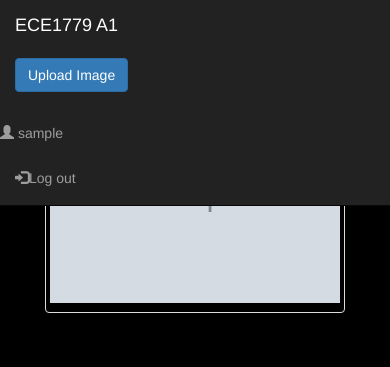
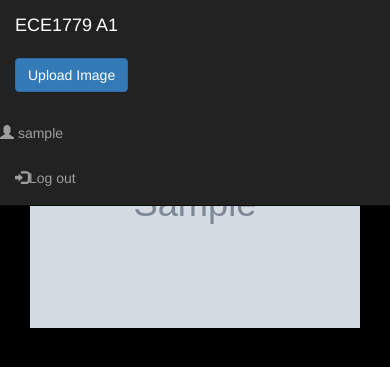
Before and after one commit to shengdade/ECE1779_Assignment1, a Flask app: template app/templates/main.html in a window 390 px wide. Shown: the top 367 px of the page. Run offline with Flask 2, Linux system fonts and the light colour scheme; the template is opened without the code that fills it: most values are stand-ins (such as "Sample title", 1, 10 or a date in 2020); grey boxes marked "Sample" are stand-in pictures; some libraries are stand-ins or nearby versions.

Commit message:
Seamless Responsive Photo Grid

```diff
--- a/app/templates/main.html
+++ b/app/templates/main.html
@@ -13,8 +13,54 @@
             padding: 30px;
         }
 
-        img {
-            max-height: 100% !important;
+        #photos {
+            /* Prevent vertical gaps */
+            line-height: 0;
+
+            -webkit-column-count: 5;
+            -webkit-column-gap: 0;
+            -moz-column-count: 5;
+            -moz-column-gap: 0;
+            column-count: 5;
+            column-gap: 0;
+        }
+
+        #photos .img {
+            /* Just in case there are inline attributes */
+            width: 100% !important;
+            height: auto !important;
+        }
+
+        @media (max-width: 1200px) {
+            #photos {
+                -moz-column-count: 4;
+                -webkit-column-count: 4;
+                column-count: 4;
+            }
+        }
+
+        @media (max-width: 1000px) {
+            #photos {
+                -moz-column-count: 3;
+                -webkit-column-count: 3;
+                column-count: 3;
+            }
+        }
+
+        @media (max-width: 800px) {
+            #photos {
+                -moz-column-count: 2;
+                -webkit-column-count: 2;
+                column-count: 2;
+            }
+        }
+
+        @media (max-width: 400px) {
+            #photos {
+                -moz-column-count: 1;
+                -webkit-column-count: 1;
+                column-count: 1;
+            }
         }
     </style>
 </head>
@@ -59,19 +105,16 @@
     </div>
 </div>
 
-<div class="container-fluid" style="margin-top:50px">
-    <div class="row">
+
+<div style="margin-top:50px">
+    <section id="photos">
         {% for key, url in image_list %}
-            <div class="col-md-3">
-                <div class="thumbnail" style="background:black">
-                    <form action="{{ url_for('image_view') }}" method="post">
-                        <input type="hidden" name="key" value="{{ key }}">
-                        <input type="image" src="{{ url }}" style="width: 100%"/>
-                    </form>
-                </div>
-            </div>
+            <form action="{{ url_for('image_view') }}" method="post">
+                <input type="hidden" name="key" value="{{ key }}">
+                <input class="img" type="image" src="{{ url }}"/>
+            </form>
         {% endfor %}
-    </div>
+    </section>
 </div>
 </body>
 </html>
```
